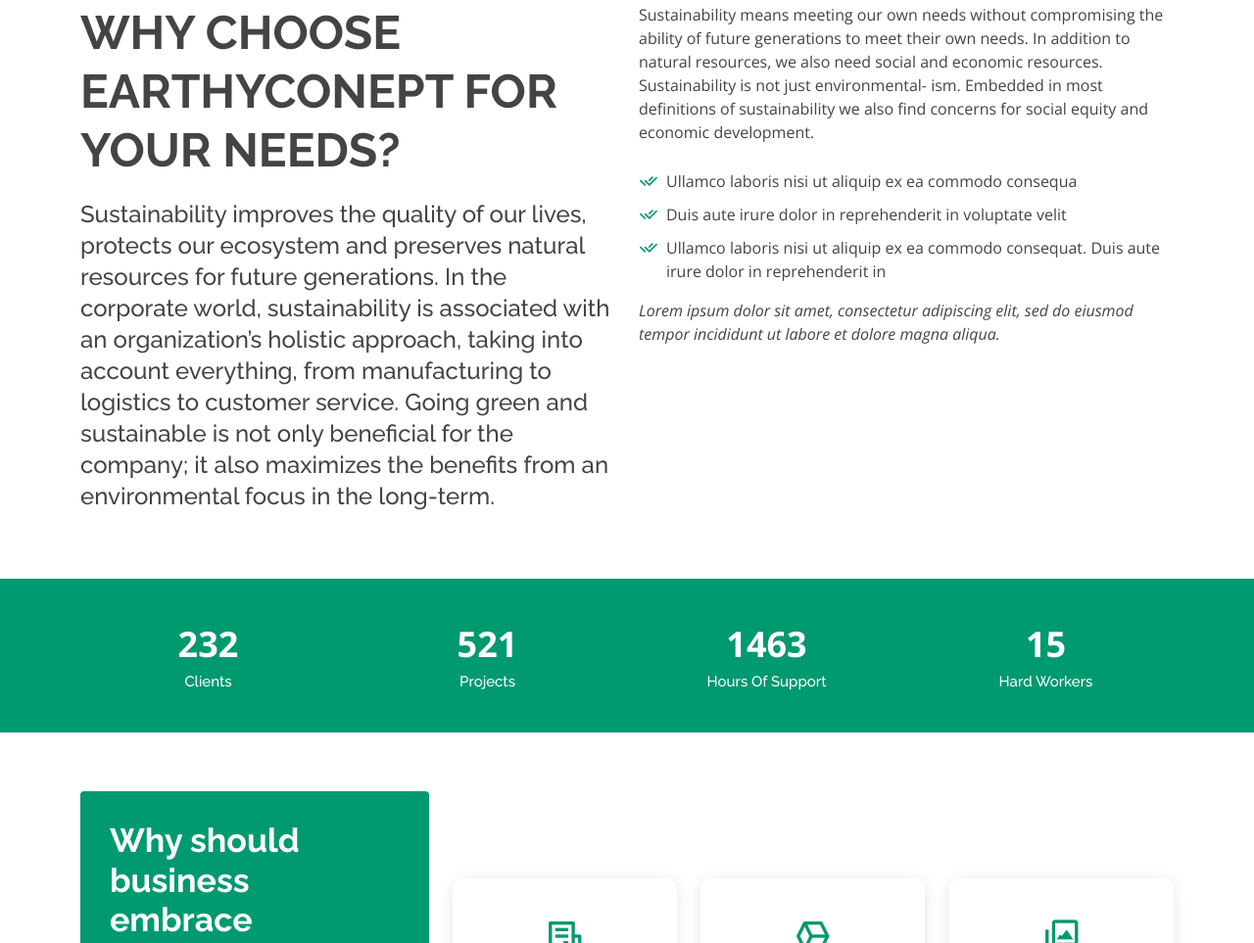
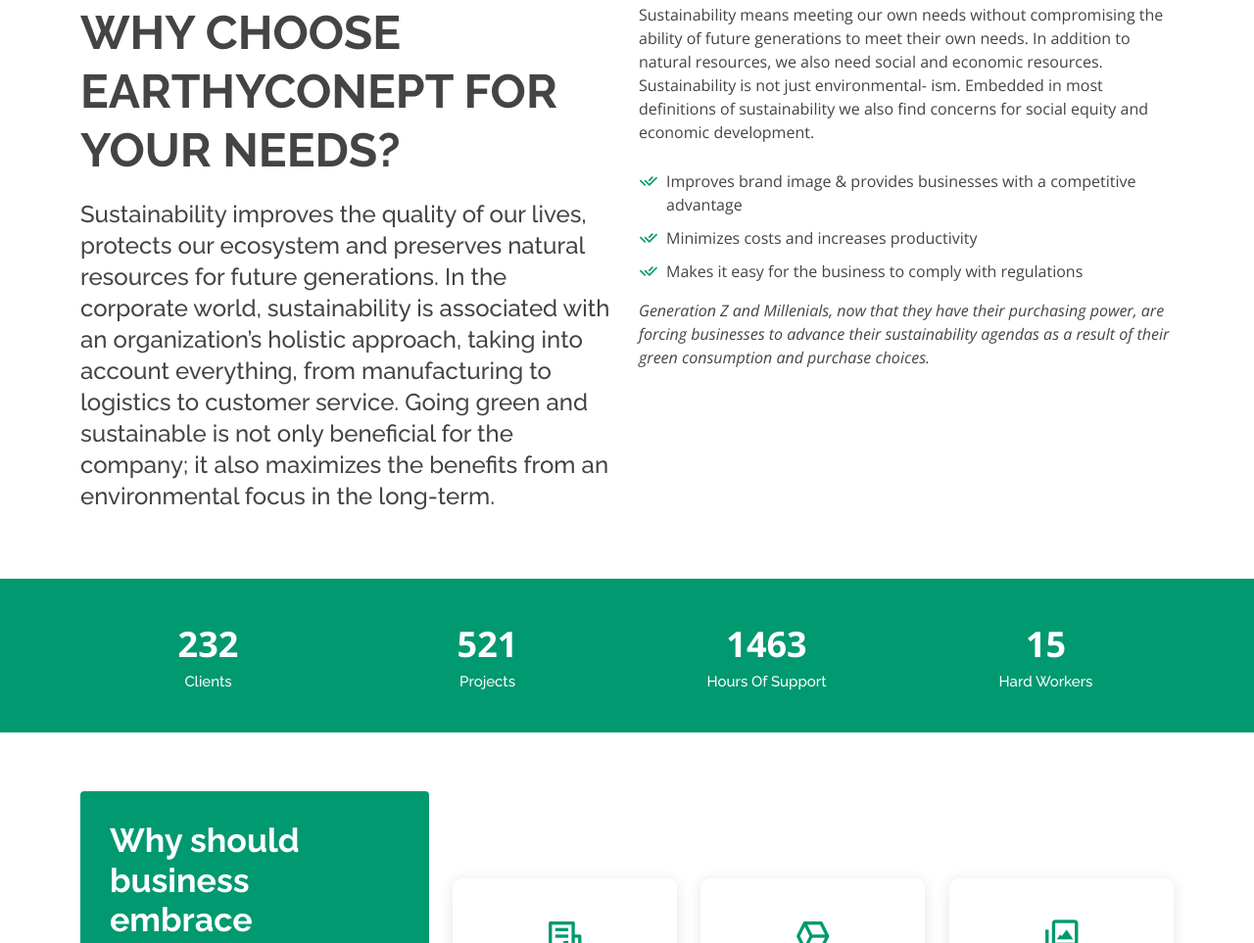
Before and after one commit to earthyconcept/earthyconcept.io, a plain HTML site: page index.html in a window 1280 px wide. Shown: the part 773-1736 px from the top of the page at 98% size. Drawn offline with nearby package versions, Linux system fonts and the light colour scheme.

Commit message:
Update index.html

```diff
--- a/index.html
+++ b/index.html
@@ -147,13 +147,13 @@
               concerns for social equity and economic development.
             </p>
             <ul>
-              <li><i class="ri-check-double-line"></i> Ullamco laboris nisi ut aliquip ex ea commodo consequa</li>
-              <li><i class="ri-check-double-line"></i> Duis aute irure dolor in reprehenderit in voluptate velit</li>
-              <li><i class="ri-check-double-line"></i> Ullamco laboris nisi ut aliquip ex ea commodo consequat. Duis aute irure dolor in reprehenderit in</li>
+              <li><i class="ri-check-double-line"></i> Improves brand image & provides businesses with a competitive advantage</li>
+              <li><i class="ri-check-double-line"></i>Minimizes costs and increases productivity</li>
+              <li><i class="ri-check-double-line"></i> Makes it easy for the business to comply with regulations</li>
             </ul>
             <p class="fst-italic">
-              Lorem ipsum dolor sit amet, consectetur adipiscing elit, sed do eiusmod tempor incididunt ut labore et dolore
-              magna aliqua.
+              Generation Z and Millenials, now that they have their purchasing power, are forcing businesses to advance their
+              sustainability agendas as a result of their green consumption and purchase choices.
             </p>
           </div>
         </div>
```
